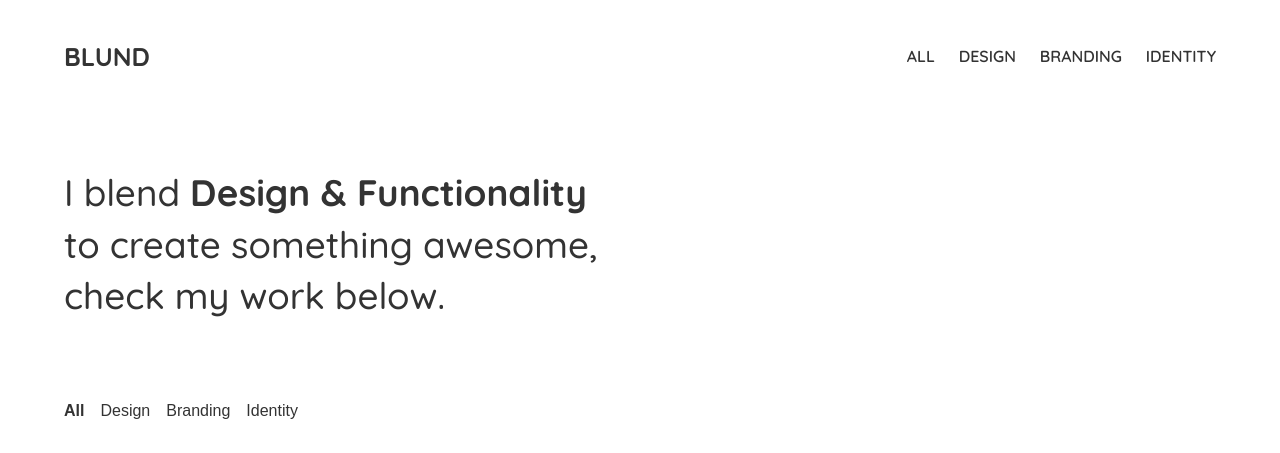
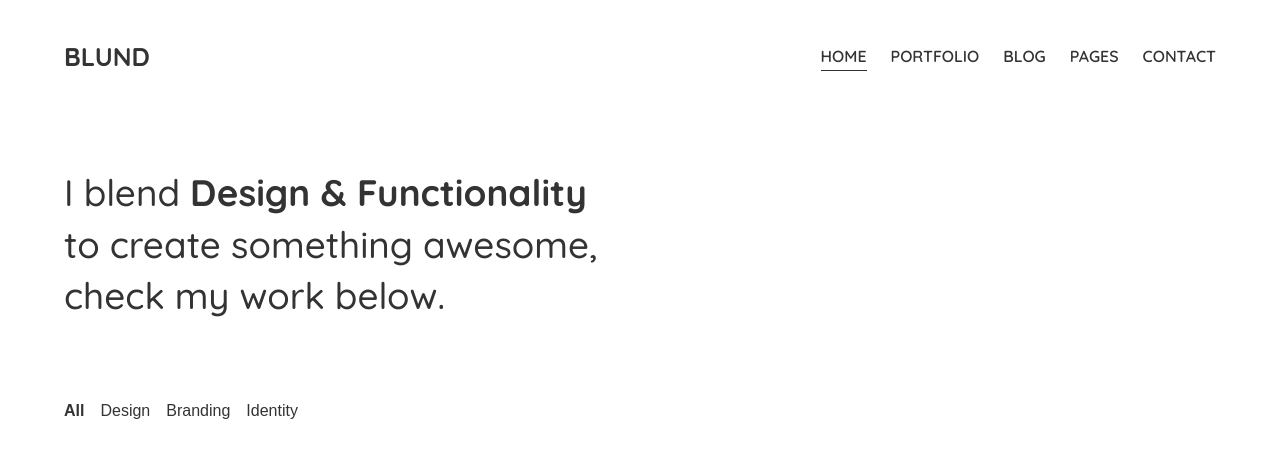
Before and after one commit to bungferry/web, a Jekyll site: the page built from index.html, in a window 1280 px wide. Shown: the top 453 px of the page. Built offline with Jekyll 4.4.1, drawn with Linux system fonts in a browser that asks for light colours; grey boxes are pictures that could not be loaded.

Commit message:
Update header.html

```diff
--- a/_includes/header.html
+++ b/_includes/header.html
@@ -1,9 +1,15 @@
-<div class="topnav">
-  <div class="topnav-logo"><a href="{{ '/' | relative_url }}">blund</a></div>
+<div class="topnav" id="myTopnav">
+  <div class="topnav-logo">
+    <a href="{{ '/' | relative_url }}">blund</a>
+  </div>
   <div class="menu">
-    <a href="{{ '/' | relative_url }}" {% if page.title == "All" %}class="active"{% endif %}>All</a>
-    <a href="{{ '/design' | relative_url }}" {% if page.title == "Design" %}class="active"{% endif %}>Design</a>
-    <a href="{{ '/branding' | relative_url }}" {% if page.title == "Branding" %}class="active"{% endif %}>Branding</a>
-    <a href="{{ '/identity' | relative_url }}" {% if page.title == "Identity" %}class="active"{% endif %}>Identity</a>
+    <a href="#home" class="active">home</a>
+    <a href="#portfolio">portfolio</a>
+    <a href="#blog">blog</a>
+    <a href="#pages">pages</a>
+    <a href="#contact">contact</a>
+    <a href="javascript:void(0);" class="icon" onclick="myFunction()">
+      <i class="fa fa-bars"></i>
+    </a>
   </div>
 </div>
```
